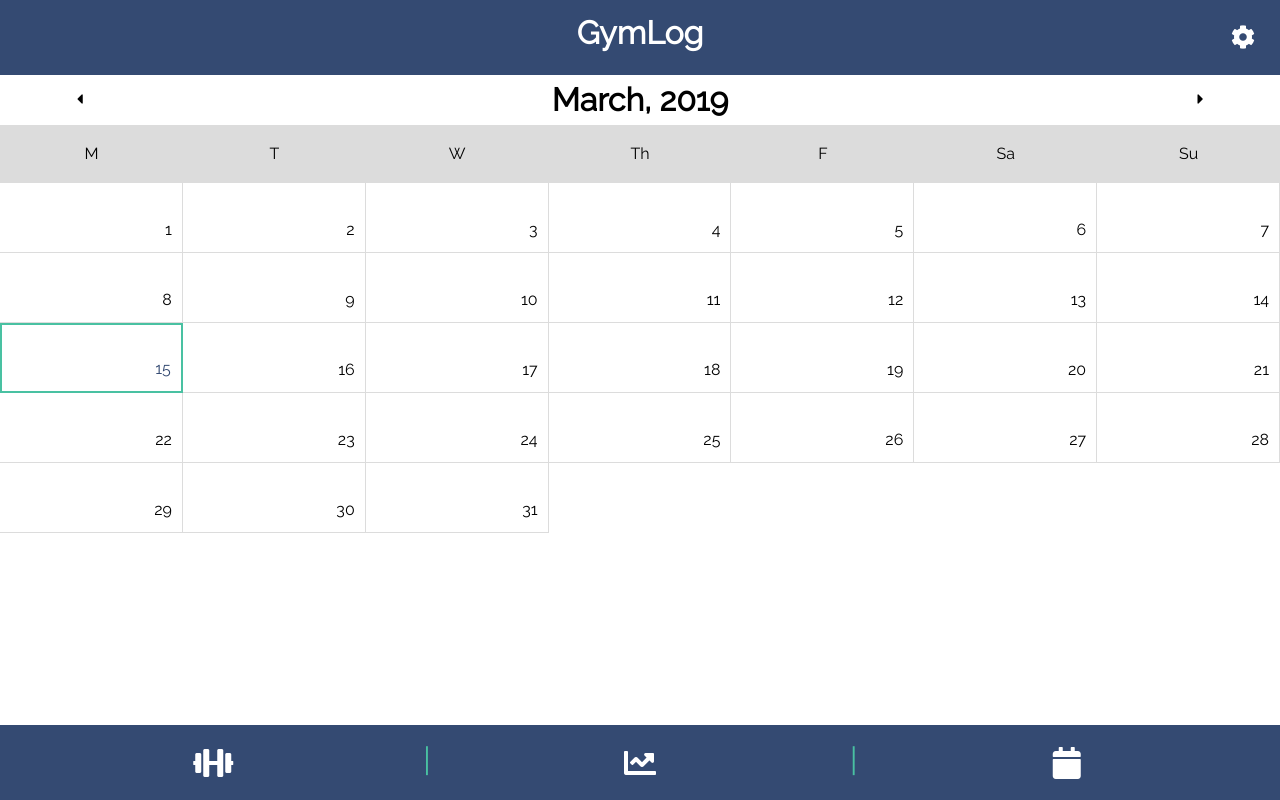
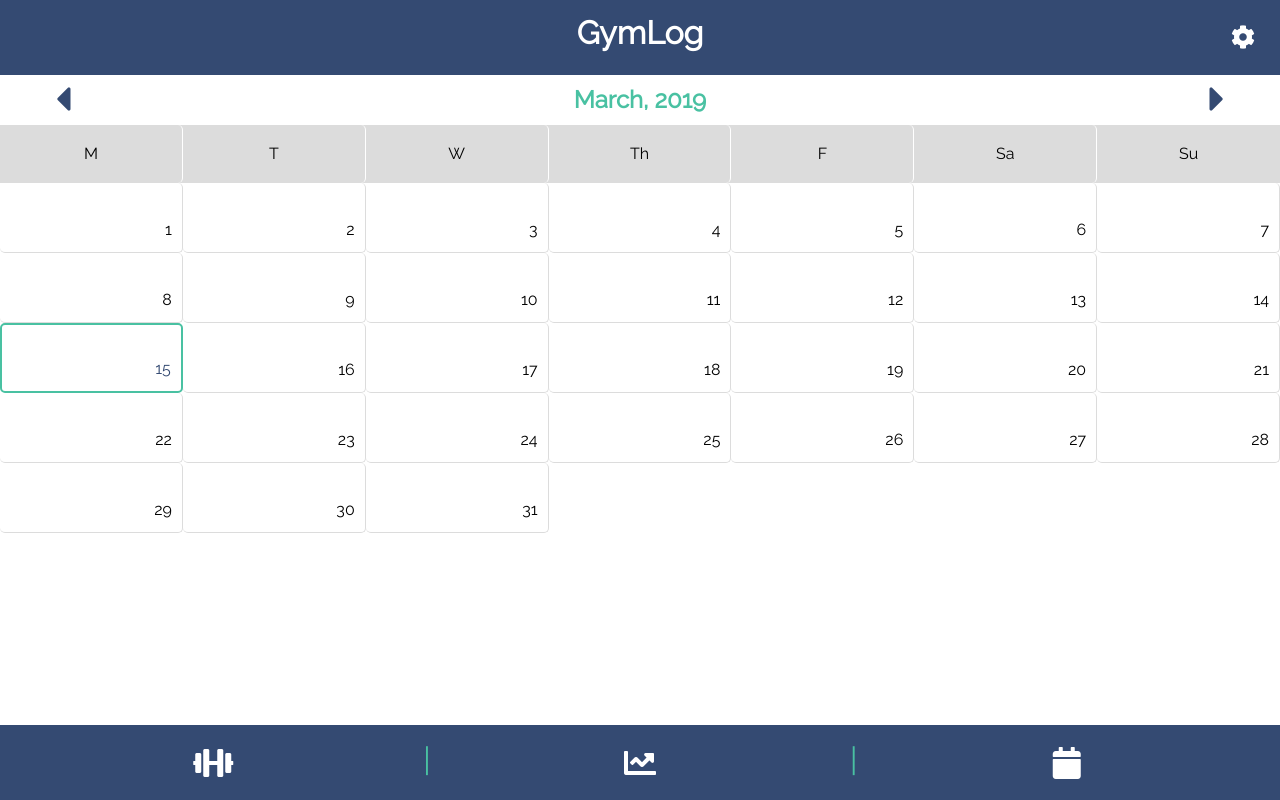
Before and after one commit to jameswilky/gymlog, a React (Create React App) app: page /history in a window 1280 px wide. Built offline with nearby package versions, Linux system fonts and the light colour scheme.

Commit message:
Can Detect which dates contain a workout

```diff
--- a/src/App.js
+++ b/src/App.js
@@ -5,7 +5,7 @@
 import Calendar from "./components/calendar/Calendar";
 import WorkoutLauncher from "./components/workouts/WorkoutLauncher";
 import ActiveWorkout from "./components/workouts/ActiveWorkout";
-import Provider from "./Context";
+import Provider, { Consumer } from "./Context";
 
 import { BrowserRouter, Route, Switch } from "react-router-dom";
 
--- a/src/Context.js
+++ b/src/Context.js
@@ -268,11 +268,11 @@
     }
 
     case "SAVE_WORKOUT": {
-      console.log("Loaded");
       return {
         ...state,
         history: [...state.history, state.activeWorkout],
-        activeWorkout: { id: null }
+        activeWorkout: { id: null },
+        date: new Date(Date.now())
       };
     }
     default:
@@ -315,7 +315,53 @@
         ]
       }
     ],
-    history: [],
+    history: [
+      {
+        id: 1,
+        // selected: false,
+        name: "Pull Day",
+        exercises: [
+          {
+            id: 3,
+            name: "Deadlift",
+            tags: ["Clean", "Slow"],
+            sets: [10, 5, 5],
+            weight: [10, 10, 10]
+          }
+        ],
+        date: new Date(Date.now())
+      },
+      {
+        id: 2,
+        // selected: false,
+        name: "Leg Day",
+        exercises: [
+          {
+            id: 4,
+            name: "Squat",
+            tags: ["Front", "2ndpin"],
+            sets: [5, 5, 5],
+            weight: [10, 10, 10]
+          }
+        ],
+        date: new Date(2019, 2, 1)
+      },
+      {
+        id: 10,
+        // selected: false,
+        name: "Push Day",
+        exercises: [
+          {
+            id: 45,
+            name: "Squat",
+            tags: ["Front", "2ndpin"],
+            sets: [5, 5, 5],
+            weight: [10, 10, 10]
+          }
+        ],
+        date: new Date(2019, 3, 1)
+      }
+    ],
     dispatch: action => {
       this.setState(state => reducer(state, action));
     }
--- a/src/components/calendar/Calendar.js
+++ b/src/components/calendar/Calendar.js
@@ -1,11 +1,13 @@
 import React, { Component } from "react";
 import styles from "./calendar.module.css";
 import Month from "./Month";
+import { Consumer } from "../../Context";
 
 class Calendar extends Component {
   constructor(props) {
     super(props);
-    this.state = {};
+
+    this.state = { workouts: {}, date: {}, isCurrentMonth: false };
   }
   componentWillMount() {
     const now = Date.now();
@@ -14,6 +16,7 @@
     const year = new Date(now).getFullYear();
     const nDays = new Date(year, month + 1, 0).getDate();
     const date = { today, month, year, nDays };
+
     this.setState({ date: date, isCurrentMonth: true });
   }
 
@@ -60,31 +63,51 @@
       isCurrentMonth: isCurrentMonth
     });
   }
+
   render() {
     const { date, isCurrentMonth } = this.state;
-
+    return (
+      <Consumer>
+        {value => {
+          const { dispatch, history } = value;
+          const workouts = history.filter(
+            workout => workout.date.getMonth() == this.state.date.month
+          );
           return (
             <div className="content">
               <div className={styles.container}>
                 <div className={styles.header}>
-            <div onClick={() => this.getNextMonth(-1)}>
+                  <div
+                    className={styles.arrow}
+                    onClick={() => this.getNextMonth(-1)}
+                  >
                     <i className="fas fa-caret-left" />
                   </div>
-            <div>
+                  <div className={styles.heading}>
                     {" "}
-              <h1>
+                    <h2>
                       {this.getMonthName()}, {date.year}
-              </h1>
+                    </h2>
                   </div>
-            <div onClick={() => this.getNextMonth(1)}>
+                  <div
+                    className={styles.arrow}
+                    onClick={() => this.getNextMonth(1)}
+                  >
                     <i className="fas fa-caret-right" />
                   </div>
                 </div>
                 <div className={styles.body}>
-            <Month date={date} isCurrentMonth={isCurrentMonth} />
+                  <Month
+                    date={date}
+                    isCurrentMonth={isCurrentMonth}
+                    workouts={workouts}
+                  />
                 </div>
               </div>
             </div>
+          );
+        }}
+      </Consumer>
     );
   }
 }
--- a/src/components/calendar/Month.js
+++ b/src/components/calendar/Month.js
@@ -2,7 +2,7 @@
 import styles from "./month.module.css";
 const Month = props => {
   const { today, month, year, nDays } = props.date;
-  const { isCurrentMonth } = props;
+  const { isCurrentMonth, workouts } = props;
   //todo pass day that month starts
   let dates = [];
   const generateDates = () => {
@@ -12,6 +12,11 @@
     return dates;
   };
   dates = generateDates();
+
+  const workoutDays = workouts.map(workout => {
+    return workout.date.getDate();
+  });
+  console.log(workoutDays);
 
   // Read this https://reactjs.org/docs/jsx-in-depth.html#jsx-children
   return (
@@ -27,12 +32,18 @@
       </div>
       <div className={styles.body}>
         {dates.map(date => {
-          return date == today && isCurrentMonth ? (
-            <div className={[styles.date, styles.today].join(" ")} key={date}>
-              {date}
-            </div>
-          ) : (
-            <div className={styles.date} key={date}>
+          return (
+            <div
+              className={`${styles.date} ${
+                date == today && isCurrentMonth ? styles.today : null
+              }`} // If Its todays date and we are on the current month then highlight the date in green
+              key={date}
+              onClick={
+                workoutDays.includes(date)
+                  ? () => console.log("contains workout", date)
+                  : () => console.log("Does not contain workout", date)
+              }
+            >
               {date}
             </div>
           );
--- a/src/components/calendar/calendar.module.css
+++ b/src/components/calendar/calendar.module.css
@@ -1,11 +1,19 @@
 .header {
   display: grid;
-  grid-template-columns: 1fr 6fr 1fr;
+  grid-template-columns: 1fr 8fr 1fr;
   justify-items: center;
-  align-content: center;
+  align-items: center;
 }
 
 .container {
   display: grid;
   grid-template-rows: 50px auto;
 }
+.heading {
+  color: var(--secondary);
+}
+
+.arrow > i {
+  font-size: 2.5rem;
+  color: var(--primary);
+}
--- a/src/components/calendar/month.module.css
+++ b/src/components/calendar/month.module.css
@@ -10,6 +10,24 @@
   align-items: center;
   background-color: gainsboro;
 }
+
+.header > div {
+  border-right: 1px solid white;
+  border-radius: 5px;
+
+  margin: 0px;
+  padding: 0px;
+
+  width: 100%;
+  height: 100%;
+  display: grid;
+  justify-content: center;
+  align-content: center;
+}
+
+.header > div:last-child {
+  border: none;
+}
 .body {
   display: grid;
   grid-template-columns: repeat(7, minmax(40px, 1fr));
@@ -20,6 +38,7 @@
 .date {
   border-right: 1px solid gainsboro;
   border-bottom: 1px solid gainsboro;
+  border-radius: 5px;
   display: grid;
   width: 100%;
   height: 100%;
```
Also changed, not shown: src/components/calendar/Day.js (added), 1 other file (tests, documents, lock files or other folders). Lines whose indentation alone changed are shown as unchanged.
